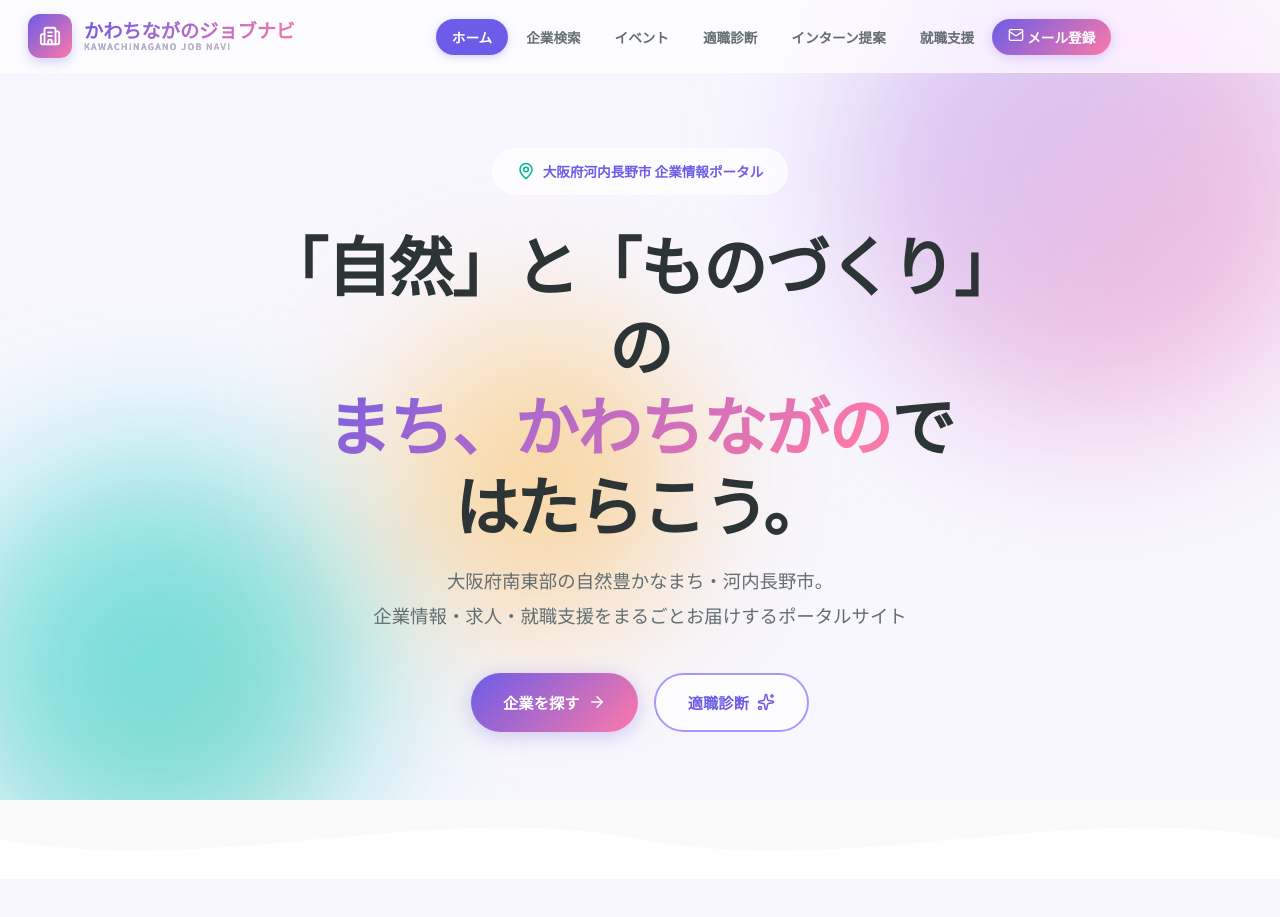
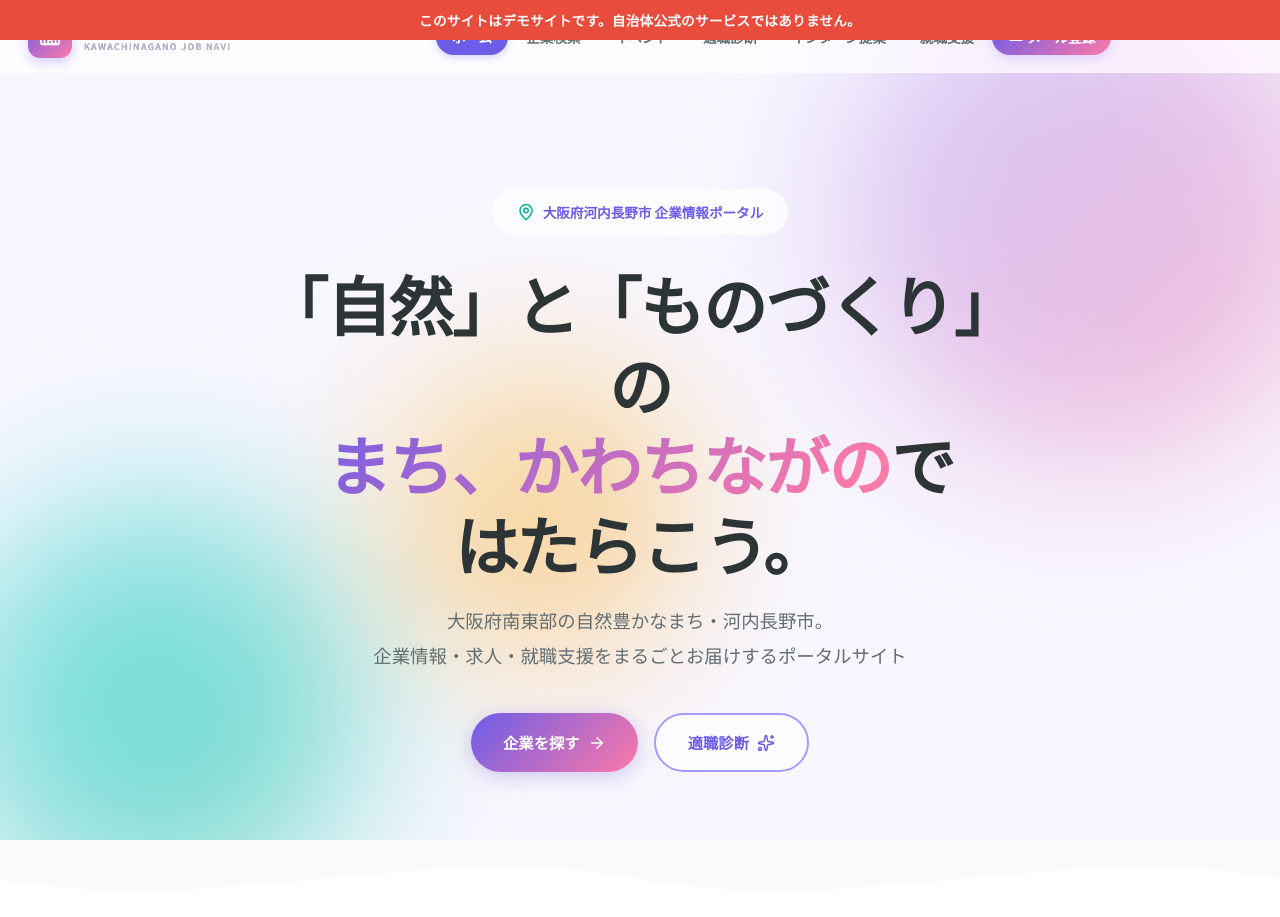
Before and after one commit to PARME2/kawachinagano_job_navi, a website: page index.html in a window 1280 px wide. Shown: the top 917 px of the page. Drawn offline with nearby package versions, Linux system fonts and the light colour scheme.

Commit message:
全ページにデモサイトであることを示すバナーを追加
Co-Authored-By: Claude Opus 4.6 (1M context) <noreply@anthropic.com>

```diff
--- a/css/style.css
+++ b/css/style.css
@@ -1,6 +1,19 @@
 /* ============================================
    みとしごとナビ - Gen-Z / Student Style
    ============================================ */
+
+/* ---------- Demo Banner ---------- */
+.demo-banner {
+  background: #E74C3C;
+  color: #fff;
+  text-align: center;
+  padding: 8px 16px;
+  font-size: 0.85rem;
+  font-weight: 600;
+  letter-spacing: 0.02em;
+  position: relative;
+  z-index: 1001;
+}
 
 /* ---------- Reset & Base ---------- */
 *,
--- a/index.html
+++ b/index.html
@@ -11,6 +11,10 @@
   <link rel="stylesheet" href="css/style.css">
 </head>
 <body>
+
+  <!-- Demo Banner -->
+  <div class="demo-banner">このサイトはデモサイトです。自治体公式のサービスではありません。</div>
+
 
   <!-- ===== Header ===== -->
   <header class="header">
```
Also changed, not shown: about_industry.html (+4 -0 lines), about_kawachinagano.html (+4 -0 lines), about_start.html (+4 -0 lines), about_uij.html (+4 -0 lines), companies.html (+4 -0 lines), contact.html (+4 -0 lines), events.html (+4 -0 lines), intern.html (+4 -0 lines), mail_register.html (+4 -0 lines), recommend.html (+4 -0 lines), support.html (+4 -0 lines).
